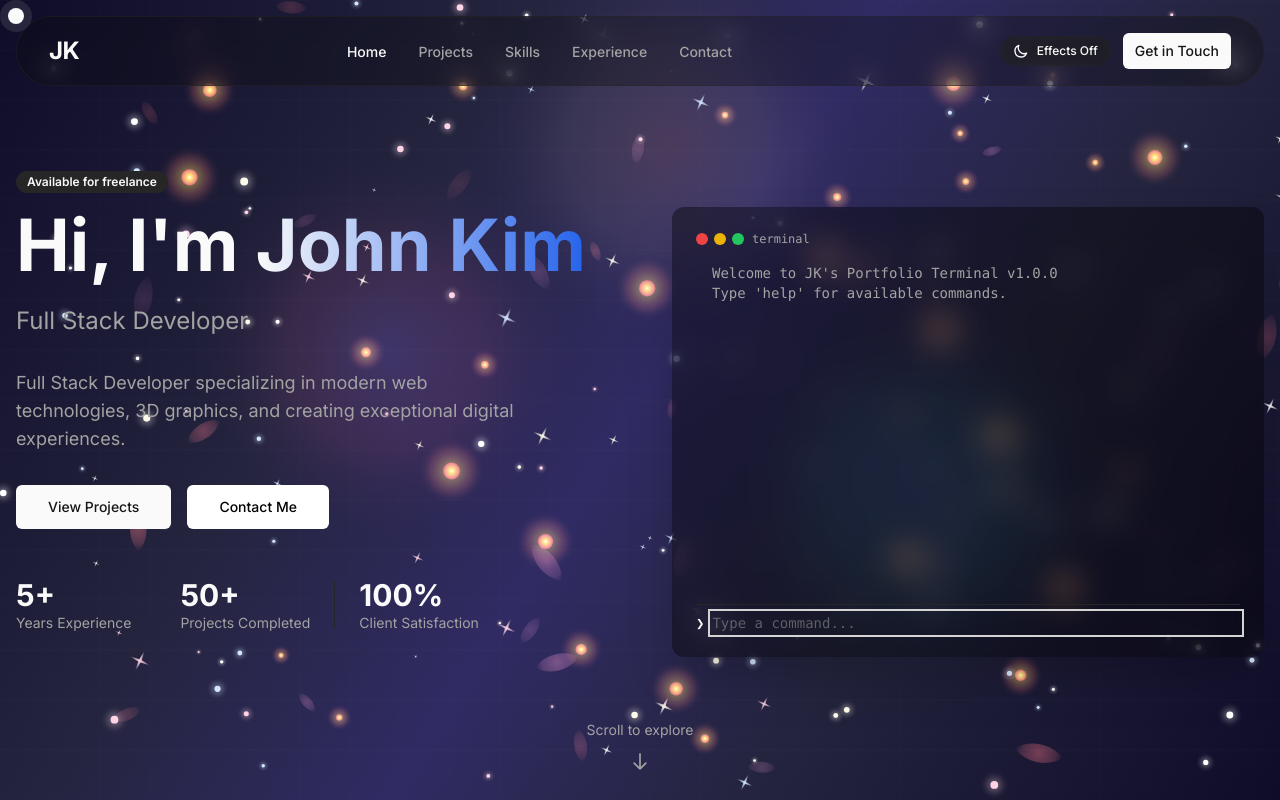
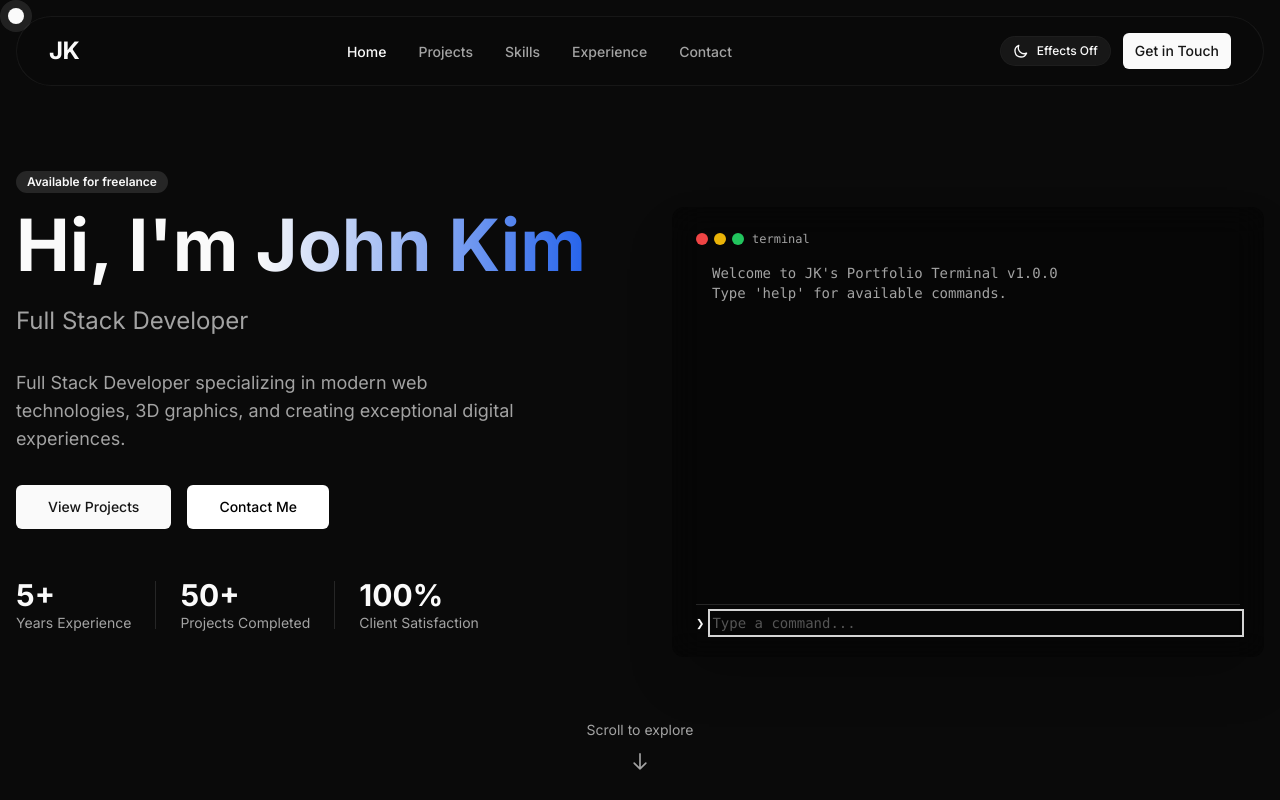
Before and after one commit to swz22/portfolio-jk, a Next.js app: page / in a window 1280 px wide. Shown: the top 800 px of the page. Built offline with nearby package versions, Linux system fonts and the light colour scheme; no server answers.

Commit message:
refactor: update hero section to use dynamic theme system

```diff
--- a/components/sections/hero/index.tsx
+++ b/components/sections/hero/index.tsx
@@ -1,10 +1,7 @@
 'use client';
 
 import { motion } from 'framer-motion';
-import dynamic from 'next/dynamic';
-import { BeachTheme } from '@/components/three/beach-theme';
-import { EarthTheme } from '@/components/three/earth-theme';
-import { SpaceTheme } from '@/components/three/space-theme';
+import { ThemeScene } from '@/components/three/theme-scene';
 import { Terminal } from '@/components/ui/terminal';
 import { Button } from '@/components/ui/button';
 import { Badge } from '@/components/ui/badge';
@@ -17,17 +14,7 @@ export function Hero() {
       id="hero"
       className="relative flex min-h-screen items-center justify-center"
     >
-      <div className="absolute inset-0 z-0">
-        <SpaceTheme />
-      </div>
-
-      {/* <div className="absolute inset-0 z-0">
-        <EarthTheme />
-      </div> */}
-
-      {/* <div className="absolute inset-0 z-0">
-        <BeachTheme />
-      </div> */}
+      <ThemeScene />
 
       <div className="container relative z-10 mx-auto px-4 py-20">
         <div className="grid items-center gap-12 lg:grid-cols-2 lg:gap-16">
```
